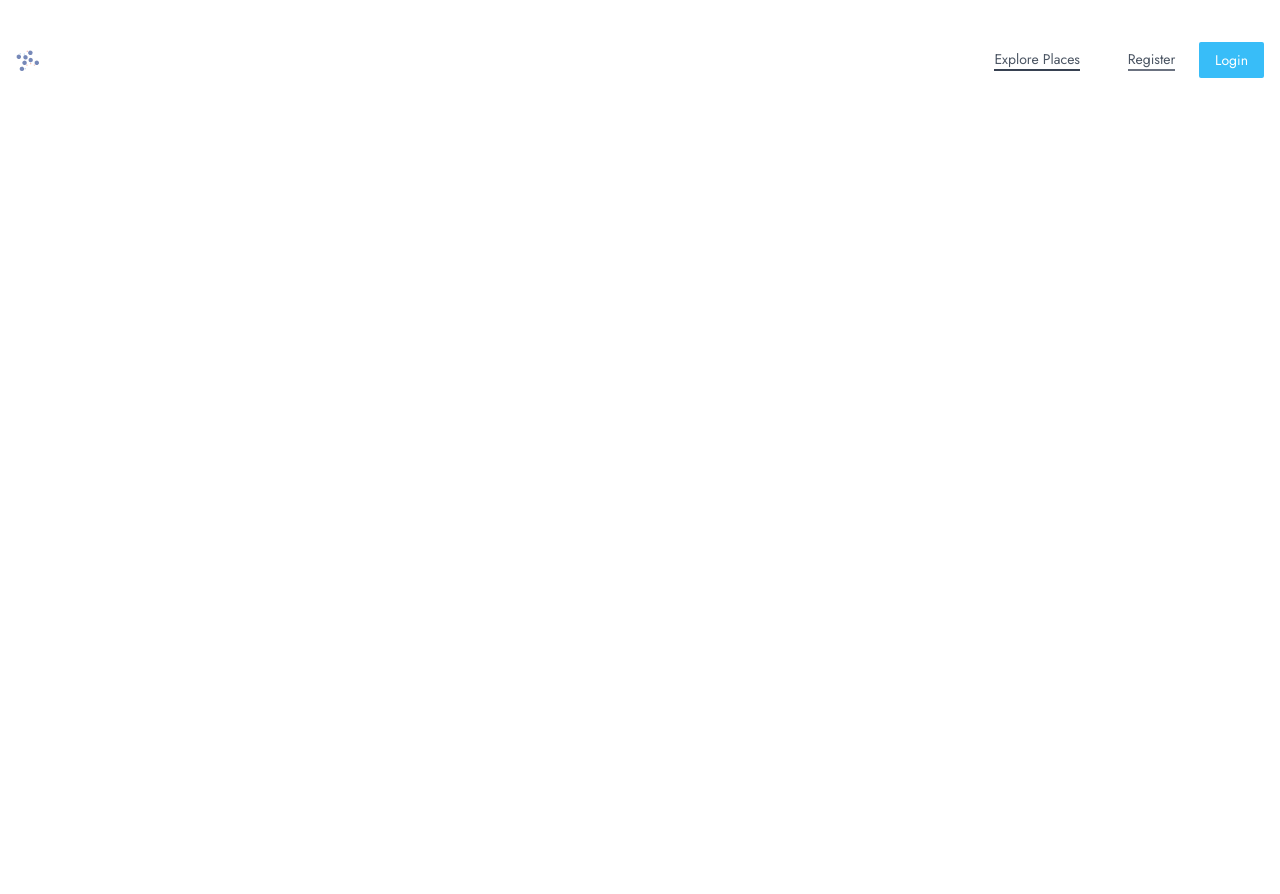
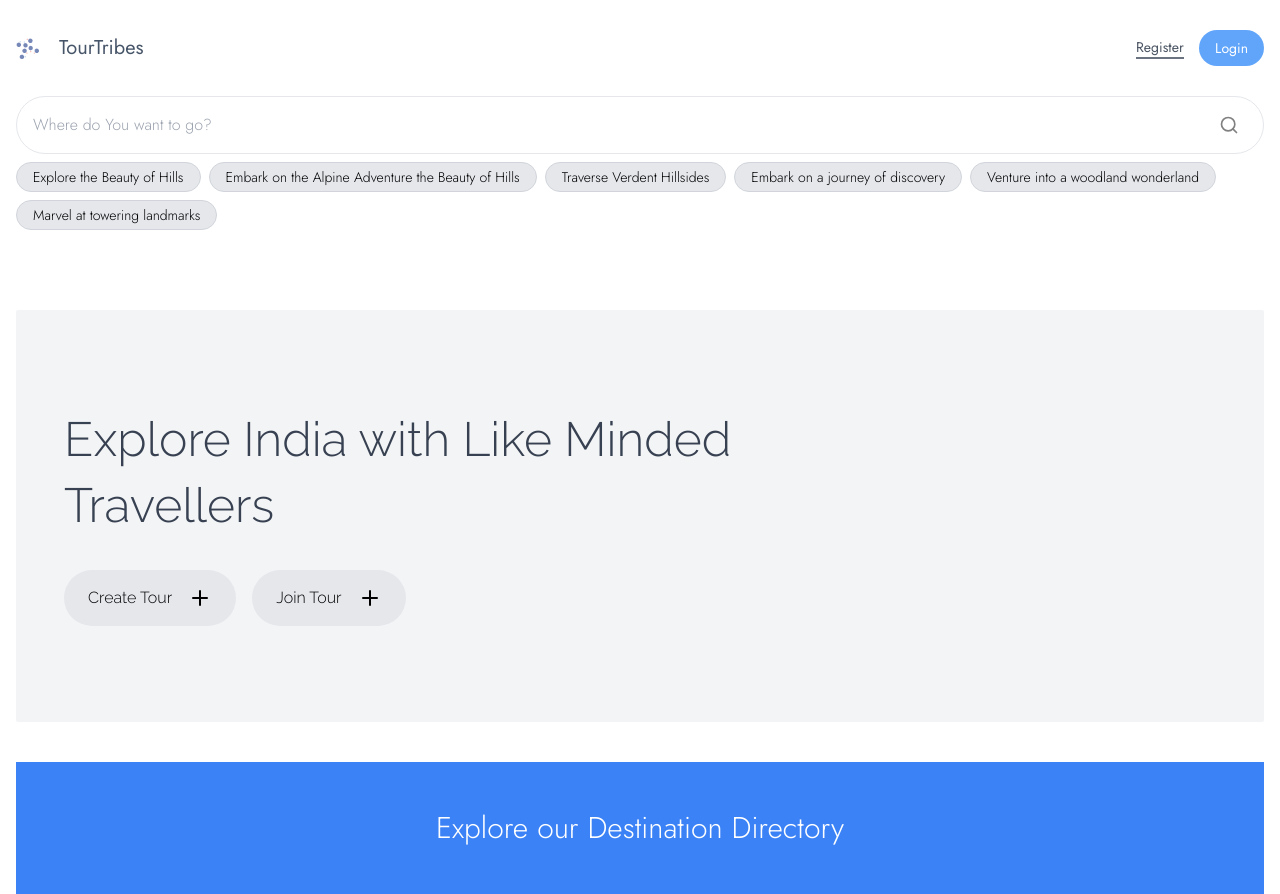
Before and after one commit to prateekpranveer/Project-TourVibes, a Next.js app: page / in a window 1280 px wide. Before the commit the page ends 800 px from the top, so only its background shows below. Built offline with nearby package versions, Linux system fonts and the light colour scheme.

Commit message:
redesigned homepage

```diff
--- a/axios.js
+++ b/axios.js
@@ -1,6 +1,6 @@
 import axios from "axios";
 
-const baseURL = `http://tour-api-production-end.up.railway.app`;
+const baseURL = `https://tour-api-production-end.up.railway.app`;
 
 const instance = axios.create({
   // .. congigure axios baseURL
--- a/components/Header.tsx
+++ b/components/Header.tsx
@@ -18,26 +18,20 @@ const Header = () => {
   })
 
   return (
-    <div className='h-20 m-auto mt-5 flex justify-between items-center'>
+    <div className='h-20 m-auto mt-2 flex justify-between items-center'>
       <div>
         <div className='m-auto flex justify-center items-center rounded-md'>
          <img src="/logo.png" alt="" />
+         <div className='ml-3 font-jost-400 rounded-full text-xl text-slate-600 p-2'><h1>TourTribes</h1></div>
         </div>
       </div>
-      <div className='font-jost-400 text-gray-600 flex items-center justify-between'>
-        <div className='w-3/5 min-w-fit px-6'>
-          <div>
-            <ul className='flex justify-between'>
-              <Link href='/explore-places'><li className='border-b-2 text-sm border-solid border-gray-700'>Explore Places</li></Link>
-            </ul>
-          </div>
-        </div>
+      <div className='font-jost-400 text-gray-600 flex items-center'>
 
         {
           !token?<>
-          <div className='w-40 flex space-x-2 justify-between items-center'>
+          <div className='w-32 flex justify-between items-center'>
           <button className='text-sm border-b-2 border-gray-500' onClick={() => setShowModal(prevState => ({...prevState, modalType: 'Signup', showing: true}))}>Register</button>
-          <button className='rounded-sm bg-sky-400 text-white px-4 py-2 text-sm' onClick={() => setShowModal(prevState => ({...prevState, modalType: 'Login', showing: true}))}>Login</button>
+          <button className='rounded-full bg-blue-400 text-white px-4 py-2 text-sm' onClick={() => setShowModal(prevState => ({...prevState, modalType: 'Login', showing: true}))}>Login</button>
           <Modal modalType={showModal.modalType} showModal = {showModal.showing} setShowModal={setShowModal}/>
         </div>
           </>:
--- /dev/null
+++ b/components/banner/Banner.tsx
@@ -0,0 +1,25 @@
+import React from 'react'
+import { Plus } from 'react-feather'
+
+const Banner = () => {
+  return (
+    <div>
+        <div className='bg-gray-100 rounded-sm px-12 py-24'>
+            <div className='font-rale-300'>
+                <h1 className=' text-5xl max-w-3xl leading-snug text-gray-700'>Explore India with Like Minded Travellers</h1>
+                <div className='flex space-x-4 mt-8'>
+                    <button className='bg-gray-200 px-6 py-4 hover:bg-gray-300 rounded-full flex space-x-4'><span>Create Tour</span><span><Plus/></span></button>
+                    <button className='bg-gray-200 px-6 py-4 hover:bg-gray-300 rounded-full flex space-x-4'><span>Join Tour</span><span><Plus/></span></button>
+                </div>
+                </div>
+        </div>
+        <div>
+            <div className='font-jost-300 text-3xl p-12 bg-blue-500 hover:bg-blue-600 text-white mt-10 flex items-center justify-center'>
+                <button><h1>Explore our Destination Directory</h1></button>
+            </div>
+        </div>
+    </div>
+  )
+}
+
+export default Banner
--- /dev/null
+++ b/components/search/Search.tsx
@@ -0,0 +1,15 @@
+import React from 'react'
+import { Search } from 'react-feather'
+
+const SearchBox = () => {
+  return (
+    <div>
+        <div className='flex justify-between items-center bg-transparent font-jost-300 p-4 border rounded-full'>
+            <input className='w-full focus:outline-none' type='text' placeholder='Where do You want to go?'/>
+            <div className='mr-2'><Search size={20} color='gray'/></div>
+        </div>
+    </div>
+  )
+}
+
+export default SearchBox
--- /dev/null
+++ b/components/search/SearchByCategory.tsx
@@ -0,0 +1,44 @@
+import React from 'react'
+
+
+const CategoryText = [
+    {
+        desc: "Explore the Beauty of Hills"
+    },
+    {
+        desc: "Embark on the Alpine Adventure the Beauty of Hills"
+    },
+    {
+        desc: "Traverse Verdent Hillsides"
+    },
+    {
+        desc: "Embark on a journey of discovery"
+    },
+    {
+        desc: "Venture into a woodland wonderland"
+    },
+    {
+        desc: "Marvel at towering landmarks"
+    },
+
+]
+
+const SearchByCategory = () => {
+  return (
+    <div>
+        <div className='flex flex-wrap gap-2'>
+            {
+                CategoryText.map((p,id) => (
+
+                    <div key={id} className='bg-gray-200 max-w-fit font-jost-300 py-1 px-4 rounded-full border border-gray-300'>
+                        <h1 className='text-sm'>{p.desc}</h1>
+                    </div>
+
+                ))
+            }
+        </div>
+    </div>
+  )
+}
+
+export default SearchByCategory
--- a/pages/_app.tsx
+++ b/pages/_app.tsx
@@ -1,5 +1,4 @@
 import '../styles/globals.css'
-import { useState, useEffect } from 'react';
 import type { AppProps } from 'next/app'
 import { store } from '../store/store';
 import { Provider } from 'react-redux';
--- a/pages/index.tsx
+++ b/pages/index.tsx
@@ -1,5 +1,8 @@
 import type { NextPage } from 'next'
 import Header from '../components/Header'
+import Banner from '../components/banner/Banner'
+import Search from '../components/search/Search'
+import SearchByCategory from '../components/search/SearchByCategory'
 
 
 const Home: NextPage = () => {
@@ -25,6 +28,15 @@ const Home: NextPage = () => {
   return (
     <div className='max-w-9xl px-4 m-auto'>
       <Header />
+      <div className='mt-2'>
+      <Search/>
+      </div>
+      <div className='mt-2'>
+        <SearchByCategory/>
+      </div>
+      <div className='mt-20'>
+      <Banner/>
+      </div>
 
       {/* <h1>Hello World Count = {count}</h1>
         <button onClick={
```
Also changed, not shown: pages/authContext.tsx (added).
